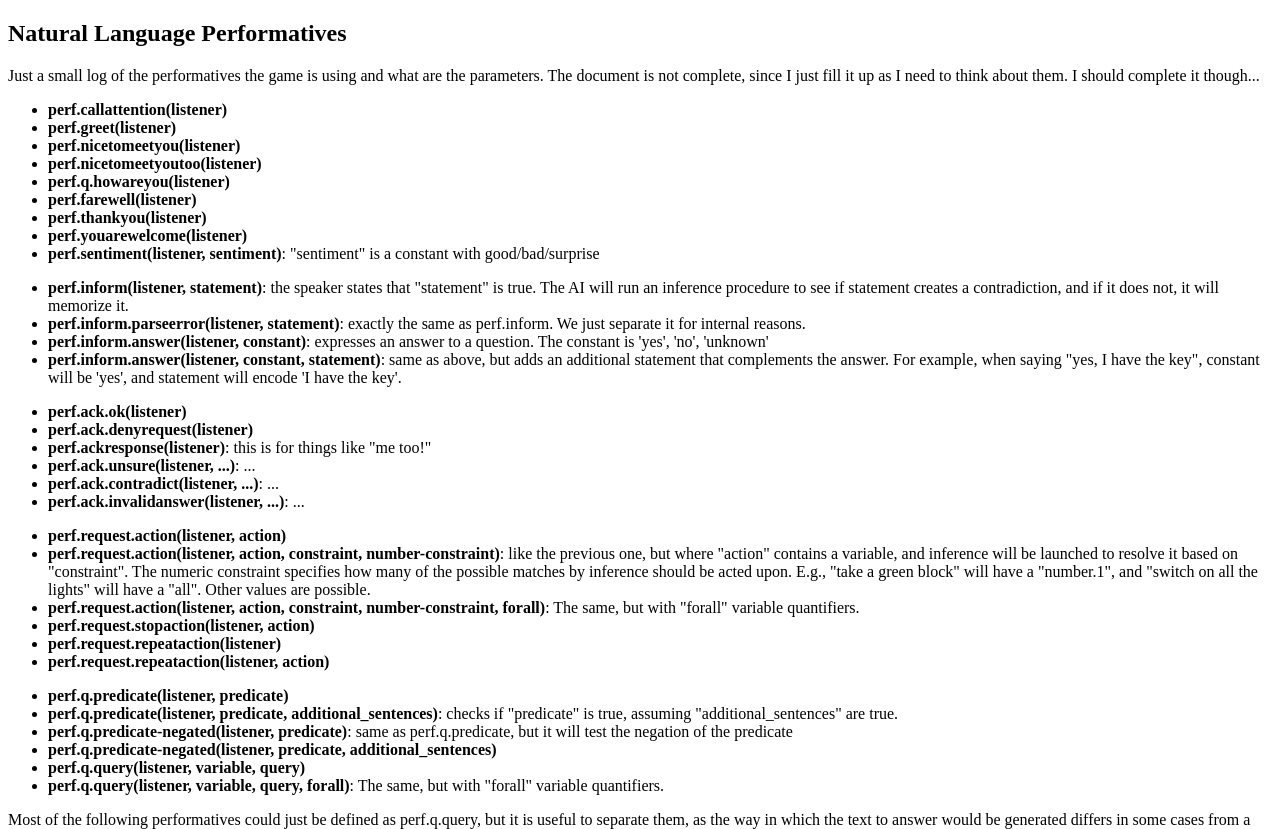
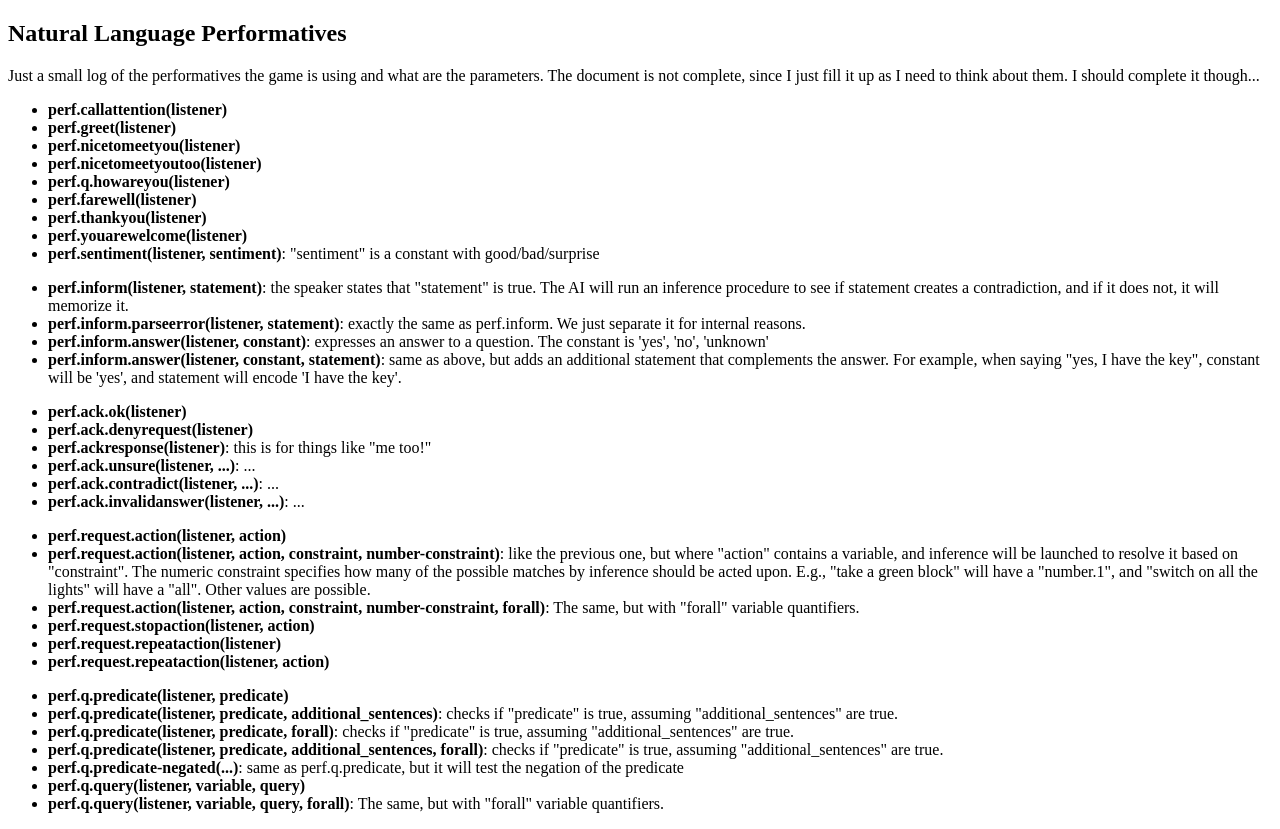
Before and after one commit to santiontanon/SHRDLU, a plain HTML site: page misc/performatives.html in a window 1280 px wide. Shown: the top 829 px of the page. Drawn offline with Linux system fonts and the light colour scheme.

Commit message:
updated the performatives list

```diff
--- a/misc/performatives.html
+++ b/misc/performatives.html
@@ -43,8 +43,9 @@ Just a small log of the performatives the game is using and what are the paramet
 <ul>
 	<li><b>perf.q.predicate(listener, predicate)</b></li>
 	<li><b>perf.q.predicate(listener, predicate, additional_sentences)</b>: checks if "predicate" is true, assuming "additional_sentences" are true.</li>
-	<li><b>perf.q.predicate-negated(listener, predicate)</b>: same as perf.q.predicate, but it will test the negation of the predicate</li>
-	<li><b>perf.q.predicate-negated(listener, predicate, additional_sentences)</b></li>
+	<li><b>perf.q.predicate(listener, predicate, forall)</b>: checks if "predicate" is true, assuming "additional_sentences" are true.</li>
+	<li><b>perf.q.predicate(listener, predicate, additional_sentences, forall)</b>: checks if "predicate" is true, assuming "additional_sentences" are true.</li>
+	<li><b>perf.q.predicate-negated(...)</b>: same as perf.q.predicate, but it will test the negation of the predicate</li>
 	<li><b>perf.q.query(listener, variable, query)</b></li>
 	<li><b>perf.q.query(listener, variable, query, forall)</b>: The same, but with "forall" variable quantifiers.</li>
 </ul>
```
Also changed, not shown: src/tests/nlp-test2.ts (+1 -3 lines).
